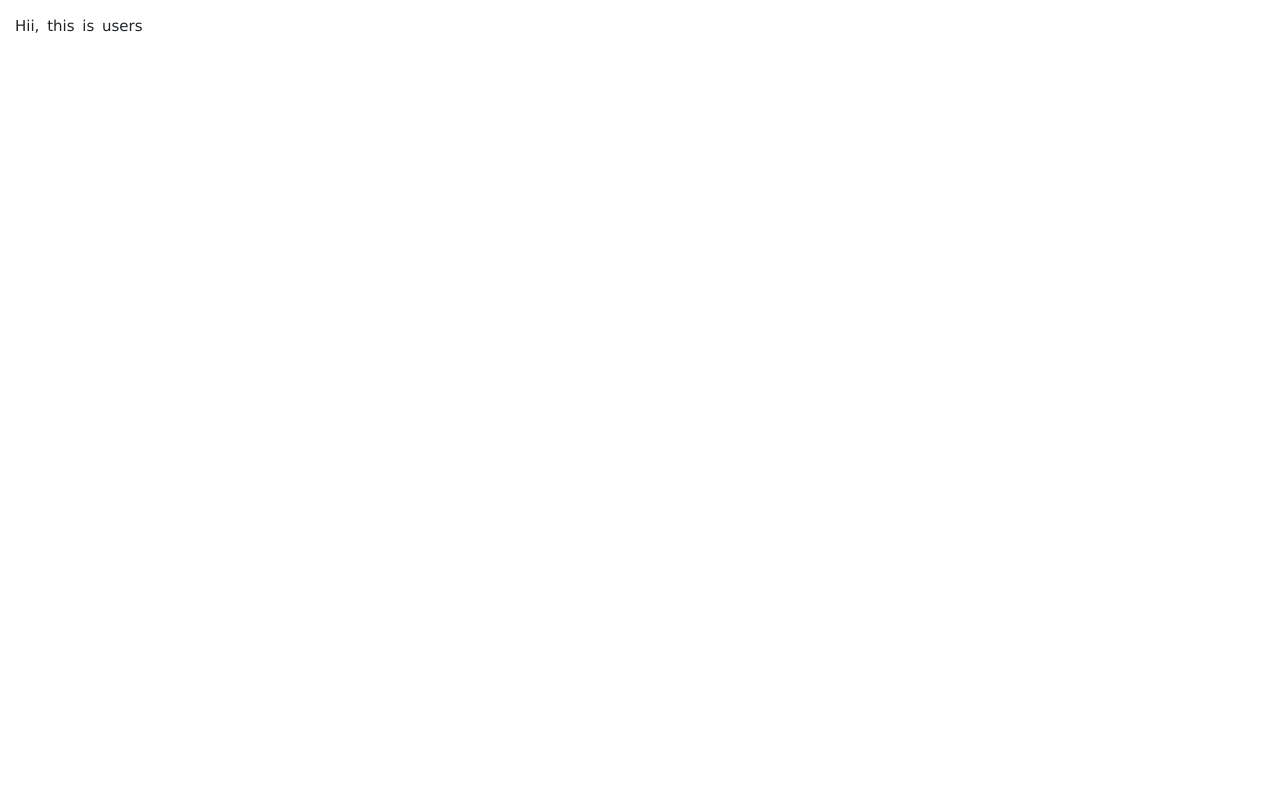
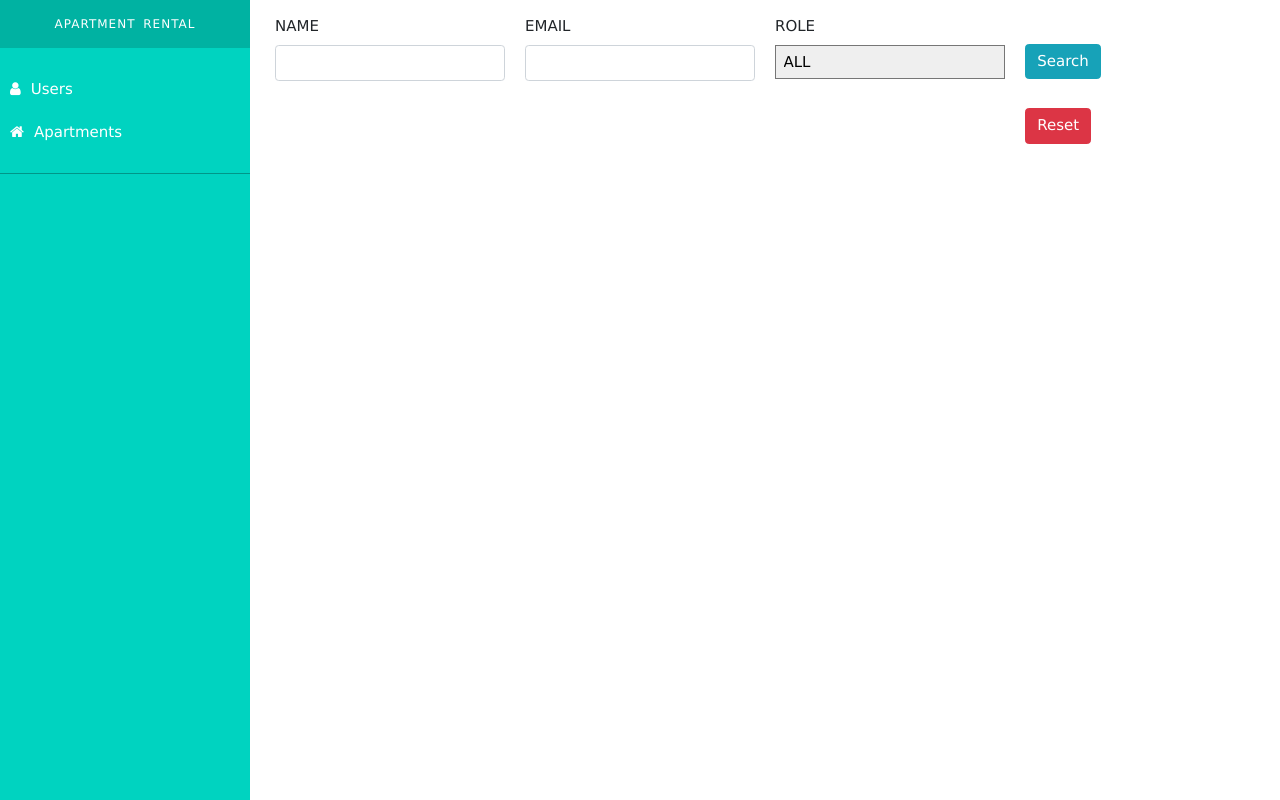
Before and after one commit to bishwa420/rental-application, a React (Create React App) app: page /app/user in a window 1280 px wide. Built offline with nearby package versions, Linux system fonts and the light colour scheme; no server answers; sample sign-in values are in the browser's storage.

Commit message:
- Side bar added (will require coding) - User filtering skeleton written

```diff
--- a/package.json
+++ b/package.json
@@ -17,7 +17,8 @@
     "sass-loader": "^10.1.1",
     "style-loader": "^2.0.0",
     "axios": "^0.21.1",
-    "react-notifications": "^1.7.2"
+    "react-notifications": "^1.7.2",
+    "react-fontawesome": "^1.7.1"
   },
   "scripts": {
     "start": "react-scripts start",
--- a/public/index.html
+++ b/public/index.html
@@ -16,6 +16,7 @@
     -->
     <link rel="manifest" href="%PUBLIC_URL%/manifest.json" />
     <link rel="stylesheet" href="https://stackpath.bootstrapcdn.com/bootstrap/4.1.3/css/bootstrap.min.css" integrity="sha384-MCw98/SFnGE8fJT3GXwEOngsV7Zt27NXFoaoApmYm81iuXoPkFOJwJ8ERdknLPMO" crossorigin="anonymous">
+    <link rel="stylesheet" href="https://maxcdn.bootstrapcdn.com/font-awesome/4.6.1/css/font-awesome.min.css">
 
     <!--
       Notice the use of %PUBLIC_URL% in the tags above.
--- a/src/component/PrivateLayout.js
+++ b/src/component/PrivateLayout.js
@@ -1,4 +1,5 @@
 import React from 'react'
+import Sidebar from "./Sidebar"
 
 
 const PrivateLayout = ({children, ...rest}) => {
@@ -6,6 +7,7 @@ const PrivateLayout = ({children, ...rest}) => {
     return (
         <div className="wrapper">
 
+            <Sidebar/>
             <div id="content">
                 {children}
             </div>
--- /dev/null
+++ b/src/component/Sidebar.js
@@ -0,0 +1,44 @@
+import React, {Component} from 'react'
+import {Link} from "react-router-dom";
+
+class Sidebar extends Component {
+
+    constructor(props) {
+        super(props)
+    }
+
+    render() {
+
+        return (
+            <nav id="sidebar">
+
+                <div className="sidebar-header pointer"
+                    id="sidebarCollapse">
+
+                    <div className="sidebar-title">Apartment Rental</div>
+                </div>
+
+                <ul className="list-unstyled components">
+
+                    <li>
+                        <Link to="/app/users">
+                            <i className="fa fa-user"/>
+                            Users
+                        </Link>
+                    </li>
+
+                    <li>
+                        <Link to="/app/apartment">
+                            <i className="fa fa-home"/>
+                            Apartments
+                        </Link>
+                    </li>
+
+                </ul>
+            </nav>
+
+        )
+    }
+}
+
+export default Sidebar
--- a/src/component/User.js
+++ b/src/component/User.js
@@ -8,15 +8,35 @@ class User extends Component {
     constructor(props) {
         super(props);
         this.state = {
-            users: ''
+            users: '',
+            filter: {
+                name: '',
+                email: '',
+                role: 'ALL'
+            }
         }
 
         this.getUsers = this.getUsers.bind(this)
+        this.handleFilteringChange = this.handleFilteringChange.bind(this)
     }
 
     componentDidMount() {
 
         this.getUsers()
+    }
+
+    handleFilteringChange(event) {
+
+        const {target} = event
+        const value = target.type === 'checkbox' ? target.checked : target.value
+        const {name} = target
+
+        this.setState( {
+            filter: {
+                ...this.state.filter,
+                [name] : value
+            }
+        })
     }
 
     getUsers(params) {
@@ -40,7 +60,37 @@ class User extends Component {
         return (
             <div>
                 <div className="row">
-                    Hii, this is users
+
+                    <form className="filtering-form row">
+
+                        <div className="col-md-3">
+
+                            <label for="filterName">NAME</label>
+                            <input className="form-control" id="filterName" value={this.state.filter.name}
+                                onChange={this.handleFilteringChange}/>
+                        </div>
+
+                        <div className="col-md-3">
+                            <label for="filterEmail">EMAIL</label>
+                            <input className="form-control" value={this.state.filter.email}
+                                onChange={this.handleFilteringChange}/>
+                        </div>
+
+                        <div className="col-md-3">
+                            <label for="filterRole">ROLE</label>
+                            <select value={this.state.filter.role}>
+                                <option value="ALL">ALL</option>
+                                <option value="ADMIN">ADMIN</option>
+                                <option value="REALTOR">REALTOR</option>
+                                <option value="CLIENT">CLIENT</option>
+                            </select>
+                        </div>
+
+                        <div className="col-md-2">
+                            <button className="btn btn-md btn-info filtering-form-button">Search</button>
+                            <button className="btn btn-md btn-danger filtering-form-button">Reset</button>
+                        </div>
+                    </form>
                 </div>
 
                 <NotificationContainer/>
--- a/src/service/Http.js
+++ b/src/service/Http.js
@@ -3,7 +3,8 @@ import axios from 'axios'
 const API_BASE_URL = 'http://localhost:8080/'
 const HEADERS = {
     'Content-Type': 'application/json',
-    'Accept': 'application/json'
+    'Accept': 'application/json',
+    'Access-Control-Allow-Origin': '*'
 }
 
 const routes = {
--- a/src/styles/index.css
+++ b/src/styles/index.css
@@ -95,6 +95,15 @@ h1 {
     padding: 0 !important;
 }
 
+.filtering-form {
+    width: 100%;
+}
+
+.filtering-form-button {
+    margin-top: 1.9em;
+    margin-right: 0.5em;
+}
+
 .modal:before {
     content: '';
     display: inline-block;
```
Also changed, not shown: 1 other file (tests, documents, lock files or other folders).
